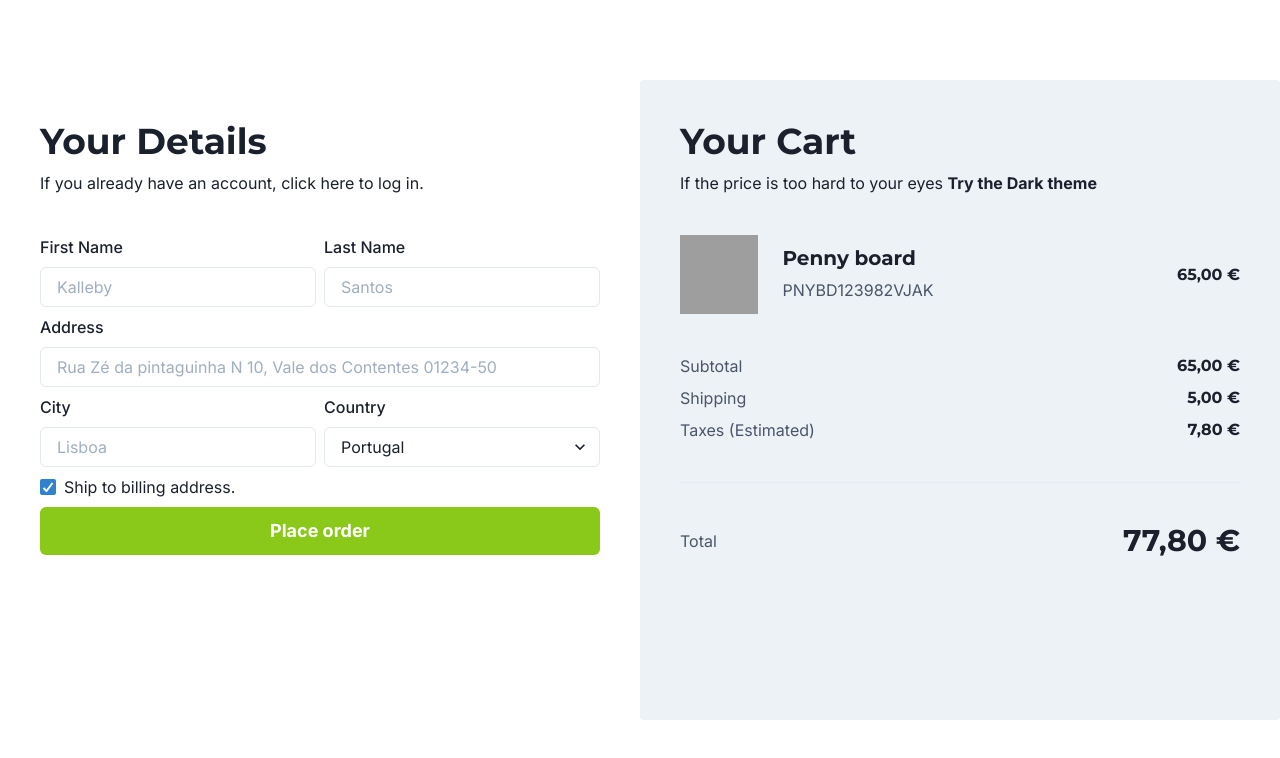
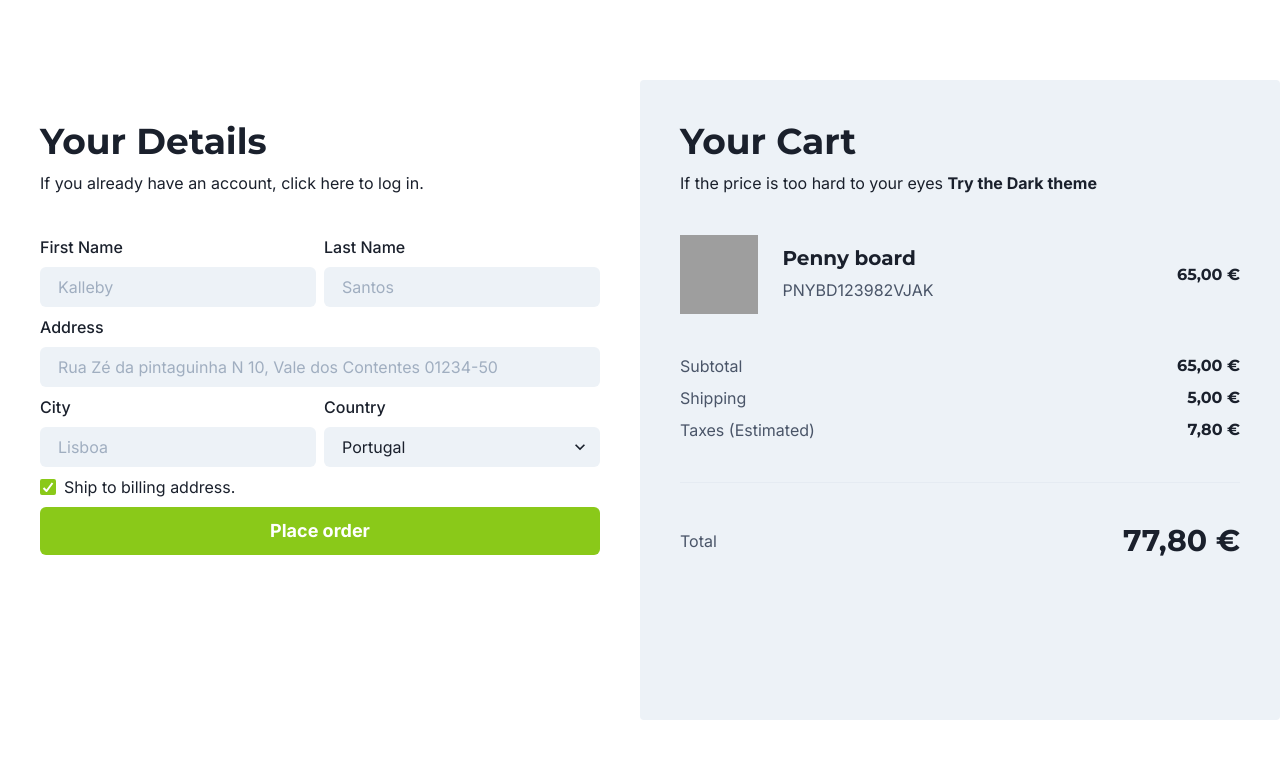
Before and after one commit to KallebyStepAhead/LearnChakraUI, a React (Vite) app in the folder ClientApp/: page / in a window 1280 px wide. Shown: the top 758 px of the page. Built offline with nearby package versions, Linux system fonts and the light colour scheme; grey boxes are pictures that could not be loaded.

Commit message:
👌 IMPROVE: Setting default theme extensions

```diff
--- a/ClientApp/src/shared/Theme/theme.ts
+++ b/ClientApp/src/shared/Theme/theme.ts
@@ -1,4 +1,6 @@
-import { extendTheme, theme as base } from '@chakra-ui/react';
+import {
+  extendTheme, theme as base, withDefaultColorScheme, withDefaultVariant,
+} from '@chakra-ui/react';
 
 import { config } from './foundations/config';
 import { colors } from './foundations/colors';
@@ -10,4 +12,12 @@ export const theme: ThemeProps = extendTheme({
   config,
   fonts,
   colors,
-});
+},
+withDefaultColorScheme({
+  colorScheme: 'primary',
+  components: ['Checkbox'],
+}),
+withDefaultVariant({
+  variant: 'filled',
+  components: ['Input', 'Select'],
+}));
```
